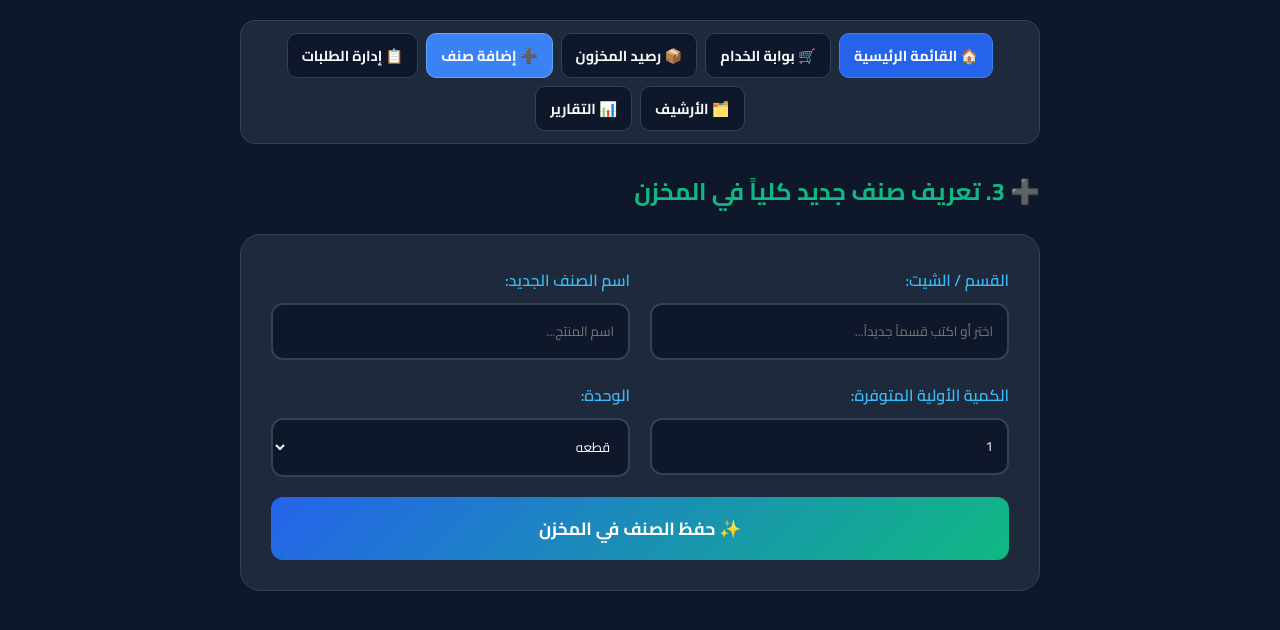
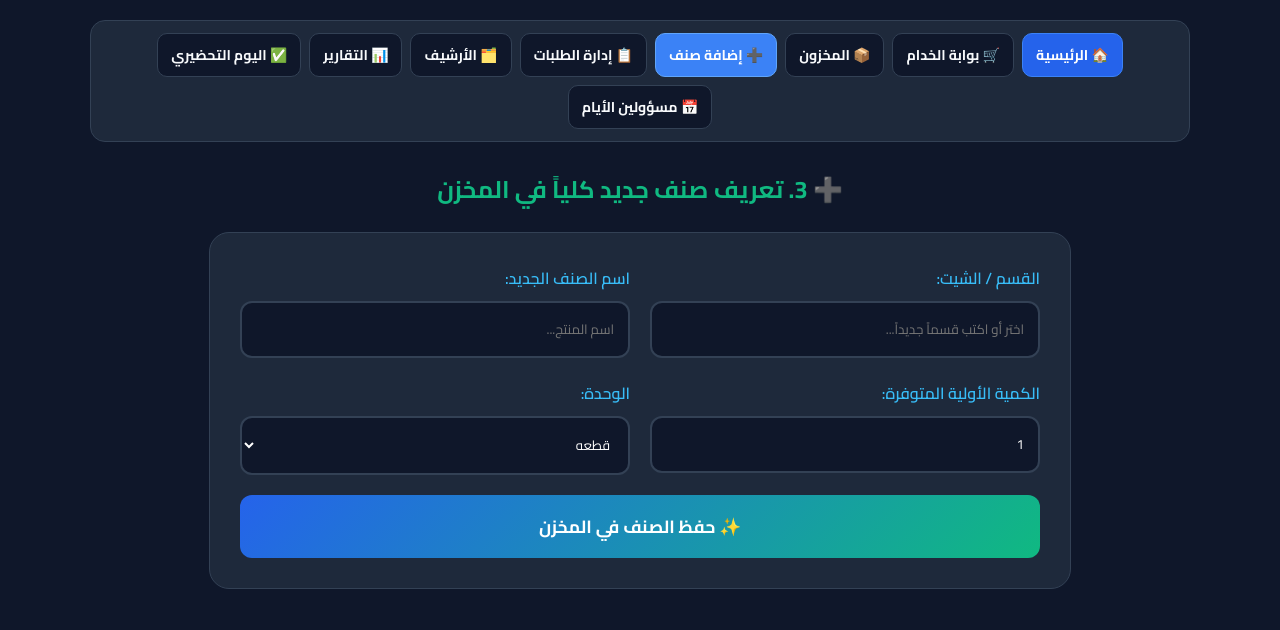
Before and after one commit to minasahersamy78/kafela_app, a plain HTML site: page add-product.html in a window 1280 px wide. Drawn offline with Linux system fonts and the light colour scheme; no server answers.

Commit message:
Adjust layout and styles in add-product.html

```diff
--- a/add-product.html
+++ b/add-product.html
@@ -6,12 +6,12 @@
     <title>إضافة صنف جديد</title>
     <link href="https://fonts.googleapis.com/css2?family=Cairo:wght@400;600;700&display=swap" rel="stylesheet">
     <style>
-        body { font-family: 'Cairo', sans-serif; background-color: #0f172a; color: #f8fafc; padding: 20px; max-width: 800px; margin: auto; }
+        body { font-family: 'Cairo', sans-serif; background-color: #0f172a; color: #f8fafc; padding: 20px; max-width: 1100px; margin: auto; }
         .top-nav { display: flex; gap: 8px; background: #1e293b; padding: 12px; border-radius: 15px; border: 1px solid #334155; margin-bottom: 25px; flex-wrap: wrap; justify-content: center; }
-        .nav-btn { color: #f8fafc; text-decoration: none; padding: 8px 14px; border-radius: 10px; font-weight: 700; background: #0f172a; border: 1px solid #334155; font-size: 0.9em; }
+        .nav-btn { color: #f8fafc; text-decoration: none; padding: 8px 13px; border-radius: 10px; font-weight: 700; background: #0f172a; border: 1px solid #334155; font-size: 0.88em; }
         .nav-btn:hover, .nav-btn.active { background: #3b82f6; color: #fff; border-color: #60a5fa; }
         .nav-home { background: #2563eb; color: #fff; border-color: #3b82f6; }
-        .card { background: #1e293b; padding: 30px; border-radius: 20px; border: 1px solid #334155; }
+        .card { background: #1e293b; padding: 30px; border-radius: 20px; border: 1px solid #334155; max-width: 800px; margin: auto; }
         .grid { display: grid; grid-template-columns: 1fr 1fr; gap: 20px; }
         @media(max-width:600px){ .grid { grid-template-columns: 1fr; } }
         label { font-weight: 600; color: #38bdf8; margin-bottom: 8px; display: block; }
@@ -21,16 +21,18 @@
 </head>
 <body>
     <div class="top-nav">
-        <a href="index.html" class="nav-btn nav-home">🏠 القائمة الرئيسية</a>
+        <a href="index.html" class="nav-btn nav-home">🏠 الرئيسية</a>
         <a href="servant.html" class="nav-btn">🛒 بوابة الخدام</a>
-        <a href="inventory.html" class="nav-btn">📦 رصيد المخزون</a>
+        <a href="inventory.html" class="nav-btn">📦 المخزون</a>
         <a href="add-product.html" class="nav-btn active">➕ إضافة صنف</a>
         <a href="admin-requests.html" class="nav-btn">📋 إدارة الطلبات</a>
         <a href="history.html" class="nav-btn">🗂️ الأرشيف</a>
         <a href="reports.html" class="nav-btn">📊 التقارير</a>
+        <a href="preparatory.html" class="nav-btn">✅ اليوم التحضيري</a>
+        <a href="day-officer.html" class="nav-btn">📅 مسؤولين الأيام</a>
     </div>
 
-    <h2 style="color:#10b981; margin-bottom:20px;">➕ 3. تعريف صنف جديد كلياً في المخزن</h2>
+    <h2 style="color:#10b981; margin-bottom:20px; text-align:center;">➕ 3. تعريف صنف جديد كلياً في المخزن</h2>
 
     <div class="card">
         <div class="grid">
@@ -65,18 +67,20 @@
     <script>
         const inventoryURL = 'https://script.google.com/macros/s/AKfycbzMZ-4vIawAyFXmcBHsxUauSXIBLD7w27UoFUFuoR0U21nolJgbEAwLNWyAPwPcdAeG0w/exec';
         const activeToken = sessionStorage.getItem('adminPass') || 'admin123';
+        const DEFAULT_CATS = ['العاب','اكل خدام','شنطه الانبا ابرام','ديكور','عمل فني','عمل خدمي', 'بلاستيكات', 'اكل'];
 
         function errMsg(r) { return r && (r.error || (r.status === 'error' ? (r.message || 'خطأ في السيرفر') : '')); }
 
         async function loadCategories() {
+            const cats = new Set(DEFAULT_CATS);
             try {
                 const res = await fetch(inventoryURL);
                 const data = await res.json();
-                const cats = new Set(data.map(i => i.sheet).filter(Boolean));
-                const dl = document.getElementById('catDatalist');
-                dl.innerHTML = '';
-                cats.forEach(c => dl.innerHTML += `<option value="${c}">`);
+                if (Array.isArray(data)) data.forEach(i => { if (i.sheet) cats.add(i.sheet); });
             } catch(e) {}
+            const dl = document.getElementById('catDatalist');
+            dl.innerHTML = '';
+            cats.forEach(c => dl.innerHTML += `<option value="${c}">`);
         }
 
         async function addNewProduct() {
@@ -101,6 +105,7 @@
                     document.getElementById('newCategory').value = '';
                     document.getElementById('newItemName').value = '';
                     document.getElementById('newInitialQty').value = 1;
+                    loadCategories();
                 }
             } catch (error) { alert("⚠️ حدث خطأ أثناء الإضافة!"); }
             finally { btn.disabled = false; btn.innerText = "✨ حفظ الصنف في المخزن"; }
```
